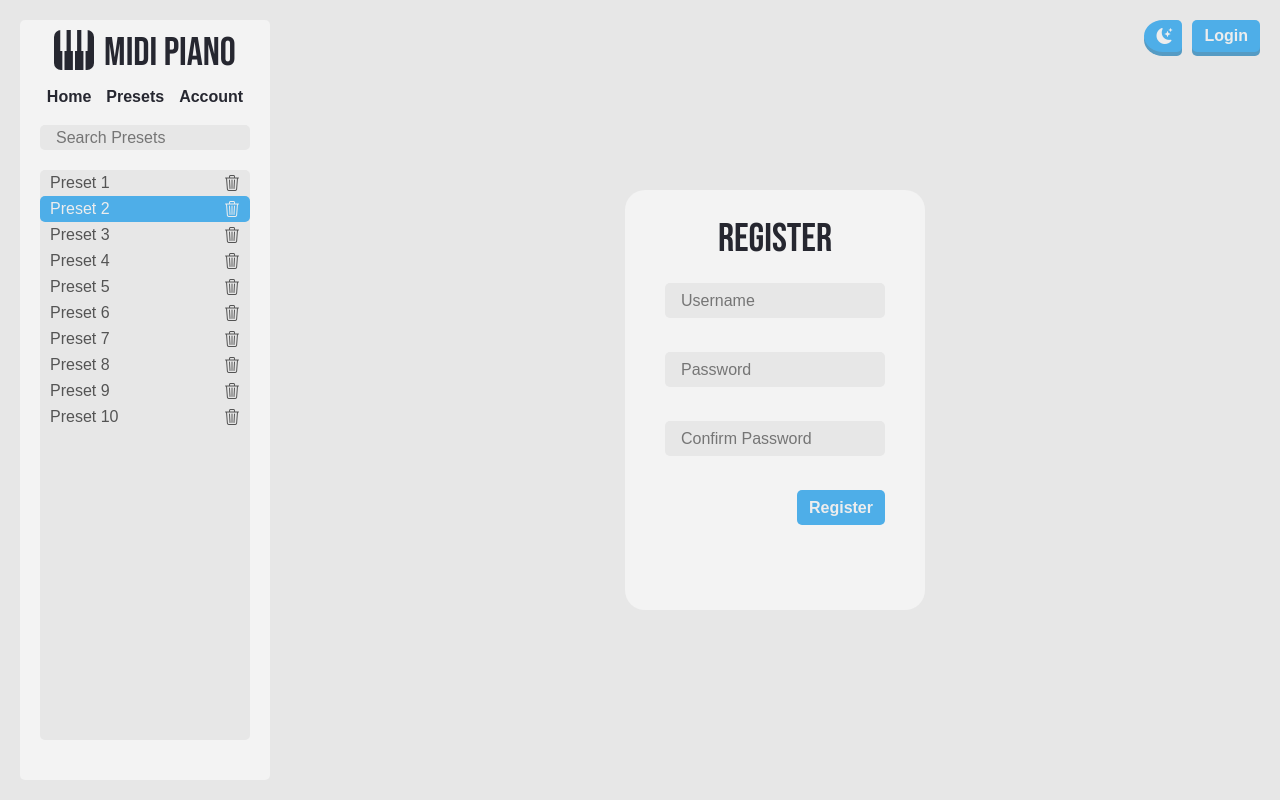
After one commit to trevor-wheeler/MIDI-Piano, a Django app: page /register in a window 1280 px wide. The commit adds this page. Run offline with Django 4.2, Linux system fonts and the light colour scheme; some libraries are stand-ins or nearby versions; some web fonts are replaced.

Commit message:
Add register page

```diff
--- /dev/null
+++ b/midi/piano/static/piano/scripts/register.js
@@ -0,0 +1,137 @@
+document.addEventListener('DOMContentLoaded', main);
+
+function removeCSS(element) {
+    if (element.classList.contains('is-valid')) {
+        element.classList.remove('is-valid');
+    }
+    else if (element.classList.contains('is-invalid')) {
+        element.classList.remove('is-invalid');
+    }
+}
+
+function main() {
+    const usernameBox = document.querySelector('#username');
+    const usernameError = document.querySelector('#username-feedback');
+    const passwordBox = document.querySelector('#password');
+    const passwordError = document.querySelector('#password-feedback');
+    const confirmPasswordBox = document.querySelector('#confirm-password');
+    const confirmPasswordError = document.querySelector('#confirm-password-feedback');
+
+    usernameBox.addEventListener('input', function() {
+        let username = usernameBox.value;
+
+        // Remove existing css
+        removeCSS(usernameBox);
+
+        // Clear feedback
+        usernameError.innerHTML = "";
+
+        // Return feedback if username field is empty
+        if (!username) {
+            usernameBox.classList.add('is-invalid');
+            usernameError.innerHTML = "Username required.";
+        }
+        // Return feedback if username is longer than 12 characters
+        else if (username.length > 12) {
+            usernameBox.classList.add('is-invalid');
+            usernameError.innerHTML = "Username too long.";
+        }
+        // Return feedback if username is using invalid characters
+        else if (!/^[a-z0-9]+$/i.test(username)) {
+            usernameBox.classList.add('is-invalid');
+            usernameError.innerHTML = "Invalid characters.";
+        }
+    });
+
+    usernameBox.addEventListener('blur', function() {
+        let username = usernameBox.value;
+
+        // Check server for username availability
+        if (!usernameBox.classList.contains('is-valid') && !usernameBox.classList.contains('is-invalid')) {
+            if (username) {
+                fetch(`api/username/${username}`)
+                .then(response => response.json())
+                .then(data => {
+                    if (data.error) {
+                        usernameBox.classList.add('is-invalid');
+                        usernameError.innerHTML = "Username taken.";
+                    }
+                    else {
+                        usernameBox.classList.add('is-valid');
+                    }
+                })
+                .catch(error => {
+                    console.error('Error:', error);
+                });
+            }
+        }
+    });
+
+    passwordBox.addEventListener('input', function() {
+        let password = passwordBox.value;
+        let confirmPassword = confirmPasswordBox.value;
+
+        // Remove existing css
+        removeCSS(passwordBox);
+
+        // Clear feedback
+        passwordError.innerHTML = "";
+
+        // Return feedback if password field is empty
+        if (!password) {
+            passwordBox.classList.add('is-invalid');
+            passwordError.innerHTML = "Password required.";
+        }
+        // Passwords dont match
+        else if (confirmPassword && password !== confirmPassword) {
+            removeCSS(confirmPasswordBox);
+            passwordBox.classList.add('is-invalid');
+            confirmPasswordBox.classList.add('is-invalid');
+        }
+        // Display green check mark when passwords match
+        else if (confirmPassword && password === confirmPassword) {
+            removeCSS(confirmPasswordBox);
+            confirmPasswordError.innerHTML = ""
+            passwordBox.classList.add('is-valid');
+            confirmPasswordBox.classList.add('is-valid');
+        }
+        else if (!confirmPassword && confirmPasswordError.innerHTML) {
+            passwordBox.classList.add('is-invalid');
+        }
+    });
+
+    confirmPasswordBox.addEventListener('input', function() {
+        let password = passwordBox.value;
+        let confirmPassword = confirmPasswordBox.value;
+
+        // Remove existing css
+        removeCSS(confirmPasswordBox);
+
+        // Clear feedback
+        confirmPasswordError.innerHTML = "";
+
+        // Return feedback if confirm passowrd field is empty
+        if (!confirmPassword) {
+            confirmPasswordBox.classList.add('is-invalid');
+            confirmPasswordError.innerHTML = "Confirmation required.";
+        }
+        // Passwords dont match
+        else if (confirmPassword !== password) {
+            removeCSS(passwordBox);
+            passwordBox.classList.add('is-invalid');
+            confirmPasswordBox.classList.add('is-invalid');
+            // If password field is empty return feedback
+            if (!password) {
+                passwordError.innerHTML = "Password required.";
+            }
+        }
+        // Display green check mark when passwords match
+        else if (confirmPassword === password) {
+            removeCSS(passwordBox);
+            passwordError.innerHTML = ""
+            passwordBox.classList.add('is-valid');
+            confirmPasswordBox.classList.add('is-valid');
+        }
+    });
+
+}
--- a/midi/piano/static/piano/styles.css
+++ b/midi/piano/static/piano/styles.css
@@ -5,7 +5,7 @@
     --container-light: #f3f3f3;
     --container-accent-light: #cdd2d7;
     --heading-light: #262730;
-    --text-light: #262730;
+    --text-light: #545454;
     --hover-accent-light: #d9d9d9;
     --button-light: #4eaee8;
     --button-accent-light: #559bc4;
@@ -652,8 +652,6 @@
 
 #login-container {
     background-color: var(--container);
-    width: 300px;
-    height: 440px;
     padding-inline: 40px;
     padding-block: 25px;
     border-radius: 20px;
@@ -661,8 +659,18 @@
     text-align: center;
 }
 
-.divider {
-    margin-bottom: 30px;
+.login {
+    width: 300px;
+    height: 400px;
+}
+
+.register {
+    width: 300px;
+    height: 420px;
+}
+
+.login-form {
+    margin-top: 20px;
 }
 
 #login-text {
@@ -674,12 +682,16 @@
 
 .form-button {
     align-self: flex-end;
+    box-shadow: none;
+    height: 35px;
 }
 
 .invalid-feedback {
-    height: 40px;
+    height: 30px;
     width: 100%;
     display: block;
+    text-align: left;
+    padding-inline: 1em;
 }
 
 .login-input {
--- /dev/null
+++ b/midi/piano/templates/piano/register.html
@@ -0,0 +1,30 @@
+{% extends "piano/layout.html" %}
+
+{% load static %}
+
+{% block script %}
+<script src="{% static 'piano/scripts/register.js' %}"></script>
+{% endblock %}
+
+{% block title %}
+Register
+{% endblock %}
+
+{% block body %}
+<main class="centered-page">
+  <div class="flex-col register" id="login-container">
+    <h1 class="heading-font">Register</h1>
+
+    <form class="login-form flex-col" action="{% url 'register' %}" method="post">
+      {% csrf_token %}
+      <input class="text-input login-input" type="text" name="username" id="username" placeholder="Username">
+      <div id="username-feedback" class="invalid-feedback"></div>
+      <input class="text-input login-input" type="password" name="password" id="password" placeholder="Password">
+      <div id="password-feedback" class="invalid-feedback"></div>
+      <input class="text-input login-input" type="password" name="confirm-password" id="confirm-password" placeholder="Confirm Password">
+      <div id="confirm-password-feedback" class="invalid-feedback"></div>
+      <input class="button form-button" type="submit" value="Register">
+    </form>
+  </div>
+</main>
+{% endblock %}
--- a/midi/piano/urls.py
+++ b/midi/piano/urls.py
@@ -5,4 +5,6 @@
 	path("", views.home, name="home"),
 	path("login", views.login_view, name="login"),
 	path("logout", views.logout_view, name="logout"),
+	path("register", views.register_view, name="register"),
+	path("api/<str:param1>/<str:param2>", views.api, name="api"),
 ]
--- a/midi/piano/views.py
+++ b/midi/piano/views.py
@@ -40,3 +40,45 @@
 def logout_view(request):
     logout(request)
     return HttpResponseRedirect(reverse("login"))
+
+def register_view(request):
+    if request.method == "POST":
+        username = request.POST["username"]
+        password = request.POST["password"]
+        confirmpassword = request.POST["confirm-password"]
+
+        # Check for password consistency
+        if password != confirmpassword:
+            return render(request, "piano/register.html")
+
+        # Check for allowed username characters
+        if not username.isalnum():
+            return render(request, "piano/register.html")
+
+
+        # Create new user
+        try:
+            user = User.objects.create_user(
+                username=username,
+                password=password
+            )
+            user.save()
+        # Check if username is taken
+        except IntegrityError:
+            return render(request, "piano/register.html")
+
+       # If account creation is successful log the user in
+        login(request, user)
+        return HttpResponseRedirect(reverse("home"))
+    else:
+        return render(request, "piano/register.html")
+
+# API
+def api(request, param1, param2):
+    if param1 == "username":
+        try:
+            user = User.objects.get(username__iexact=param2)
+        except User.DoesNotExist:
+            return JsonResponse({})
+
+        return JsonResponse({"error": "Username taken."})
```
Also changed, not shown: midi/piano/templates/piano/login.html (+3 -4 lines), midi/db.sqlite3.
